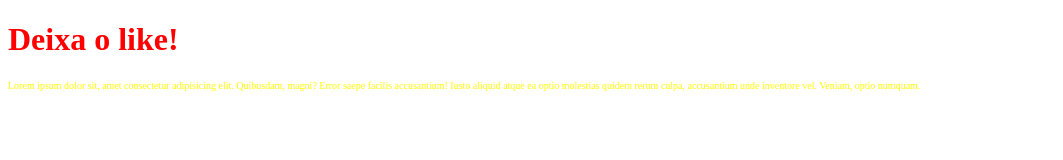
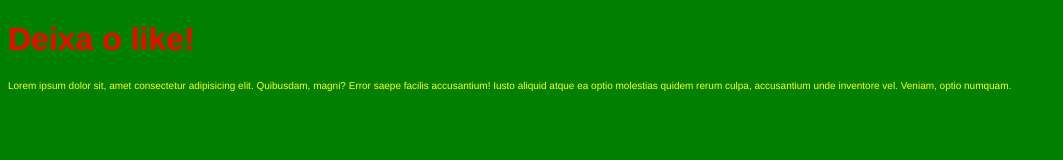
Before and after one commit to ThaynaSantana/projeto-do-video, a plain HTML site: page index.html in a window 1280 px wide. Shown: the whole page, without its empty margins (0-1063 px from the left). Drawn offline with Linux system fonts and the light colour scheme.

Commit message:
adiconei alteracoes no body

```diff
--- a/style.css
+++ b/style.css
@@ -1,3 +1,8 @@
+body {
+    background-color: green;
+    font-family: 'Franklin Gothic Medium', 'Arial Narrow', Arial, sans-serif;
+}
+
 h1 {
     color: red
 }
```
